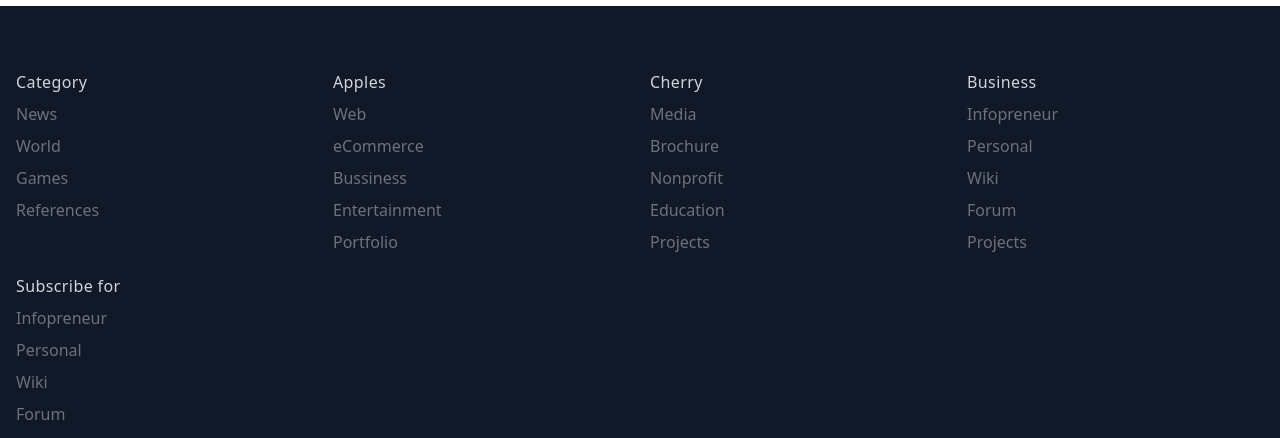
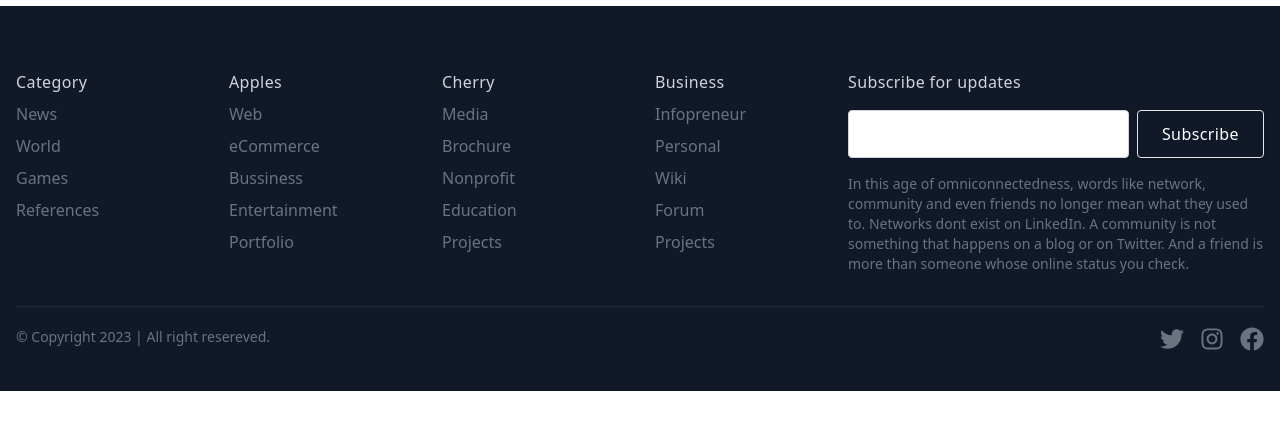
Before and after one commit to anthanh17/frontend-blog-app, a React (Vite) app: page / in a window 1280 px wide. Shown: the part 796-1234 px from the top of the page. After the commit the page ends 1187 px from the top, so only its background shows below. Built offline with nearby package versions, Linux system fonts and the light colour scheme; no server answers.

Commit message:
done footer

```diff
--- a/src/components/Footer.jsx
+++ b/src/components/Footer.jsx
@@ -1,8 +1,9 @@
+import { FaFacebook, FaInstagram, FaTwitter } from 'react-icons/fa';
 const Footer = () => {
   return (
     <div className="bg-gray-900">
       <div className="px-4 pt-16 mx-auto sm:max-w-xl md:max-w-full lg:max-w-screen-xl md:px-24 lg:px-4">
-        <div className="grid grid-cols-2 gap-5 lg:col-span-4 md:grid-clos-4">
+        <div className="grid mb-8 lg:grid-cols-6">
           <div className="grid grid-cols-2 gap-5 lg:col-span-4 md:grid-cols-4">
             <div>
               <p className="font-medium tracking-wide text-gray-300">
@@ -187,50 +188,57 @@
           {/* Subscription */}
           <div className="md:max-w-md lg:col-span-2 lg:mt-0 mt-5">
             <p className="font-medium tracking-wide text-gray-300">
-              Subscribe for <updates> </updates>
+              Subscribe for updates<updates> </updates>
             </p>
-            <ul className="mt-2 space-y-2">
-              <li>
+            <form className="mt-4 flex flex-col md:flex-row">
+              <input
+                type="email"
+                name="email"
+                id="email"
+                className="flex-grow w-full h-12 px-4 mb-3 transition duration-200 bg-white border border-gray-300 rounded shadow-sm aspect-auto md:mr-2 md:mb-0 focus:border-purple-400 focus:outline-none"
+              />
+              <button
+                type="submit"
+                className="inline-flex items-center justify-center h-12 px-6 font-medium tracking-wide text-white transition duration-200 rounded shadow-md hover:bg-orange-500 focus:outline-none border"
+              >
+                Subscribe
+              </button>
+            </form>
+            <p className="mt-4 text-sm text-gray-500">
+              In this age of omniconnectedness, words like network, community
+              and even friends no longer mean what they used to. Networks dont
+              exist on LinkedIn. A community is not something that happens on a
+              blog or on Twitter. And a friend is more than someone whose online
+              status you check.
+            </p>
+          </div>
+        </div>
+
+        <div className="flex flex-col justify-between pt-5 pb-10 border-t border-gray-800 sm:flex-row">
+          <p className="text-sm text-gray-500">
+          © Copyright 2023 | All right resereved.
+          </p>
+          <div className="flex items-center mt-4 space-x-4 sm:mt-0">
             <a
-                  href="/"
-                  className="text-gray-500 transition-colors duration-300 hover:text-orange-500"
+              href=""
+              className="text-gray-500 transition-all duration-300 hover:text-orange-500"
             >
-                  Infopreneur
+              <FaTwitter className="h-6 w-6" />
             </a>
-              </li>
-              <li>
+
             <a
-                  href="/"
-                  className="text-gray-500 transition-colors duration-300 hover:text-orange-500"
+              href=""
+              className="text-gray-500 transition-all duration-300 hover:text-orange-500"
             >
-                  Personal
+              <FaInstagram className="h-6 w-6" />
             </a>
-              </li>
-              <li>
+
             <a
-                  href="/"
-                  className="text-gray-500 transition-colors duration-300 hover:text-orange-500"
+              href=""
+              className="text-gray-500 transition-all duration-300 hover:text-orange-500"
             >
-                  Wiki
+              <FaFacebook className="h-6 w-6" />
             </a>
-              </li>
-              <li>
-                <a
-                  href="/"
-                  className="text-gray-500 transition-colors duration-300 hover:text-orange-500"
-                >
-                  Forum
-                </a>
-              </li>
-              <li>
-                <a
-                  href="/"
-                  className="text-gray-500 transition-colors duration-300 hover:text-orange-500"
-                >
-                  Projects
-                </a>
-              </li>
-            </ul>
           </div>
         </div>
       </div>
```
Lines whose indentation alone changed are shown as unchanged.
